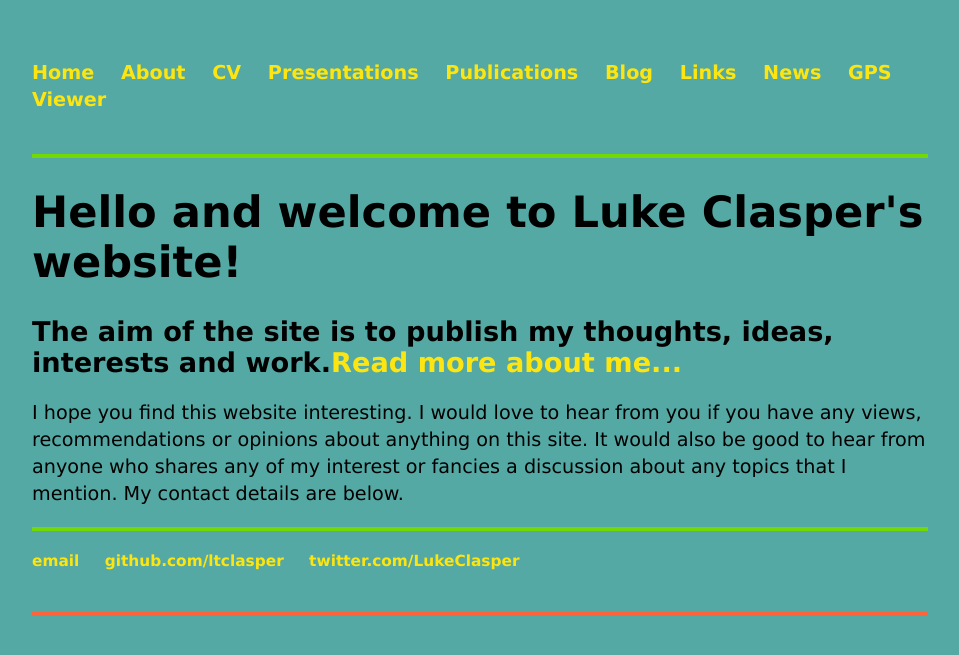
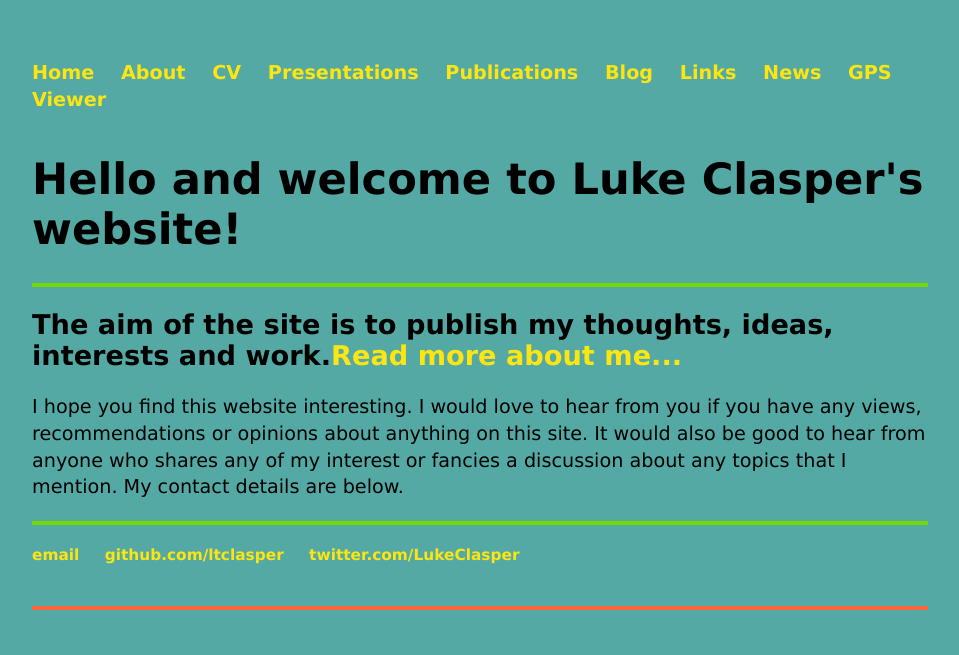
Before and after one commit to ltclasper/ltclasper.github.io, a Jekyll site: the page built from index.html, in a window 1280 px wide. Shown: the top 655 px of the page, without its empty margins (160-1119 px from the left). Built offline with Jekyll 4.4.1, drawn with Linux system fonts in a browser that asks for light colours.

Commit message:
Update index.html

```diff
--- a/index.html
+++ b/index.html
@@ -3,11 +3,14 @@ layout: default
 title: Luke Clasper
 ---
 
-<hr>
+
 
 
 <div class="blurb">
 	<h1>Hello and welcome to Luke Clasper's website!</h1>
+
+	<hr>
+
 	<h2>The aim of the site is to publish my thoughts, ideas, interests and work.<a href="/about">Read more about me...</a></h2>
 	<p>I hope you find this website interesting. I would love to hear from you if you have any views, recommendations or opinions about anything on this site. It would also be good to hear from anyone who shares any of my interest or fancies a discussion about any topics that I mention. My contact details are below.</p>
 </div><!-- /.blurb -->
```
